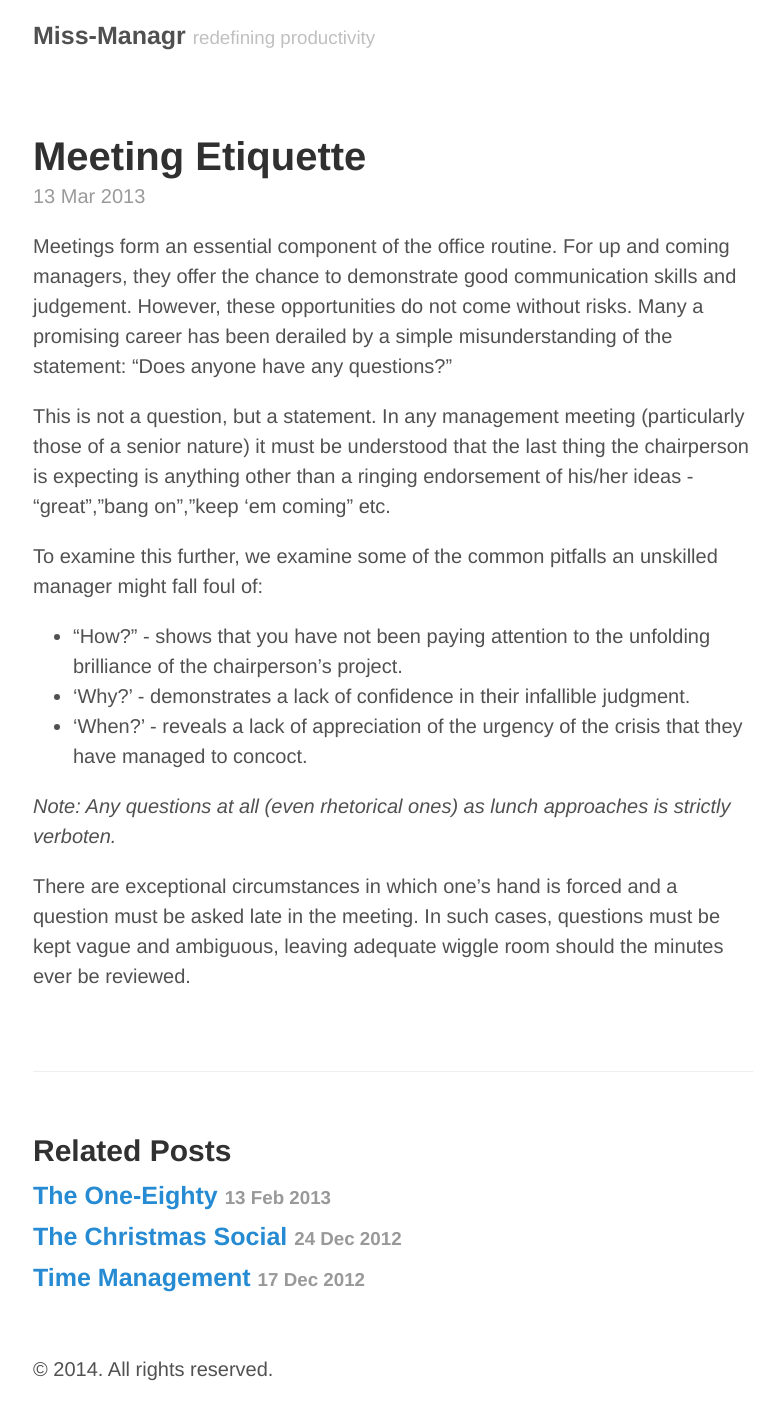
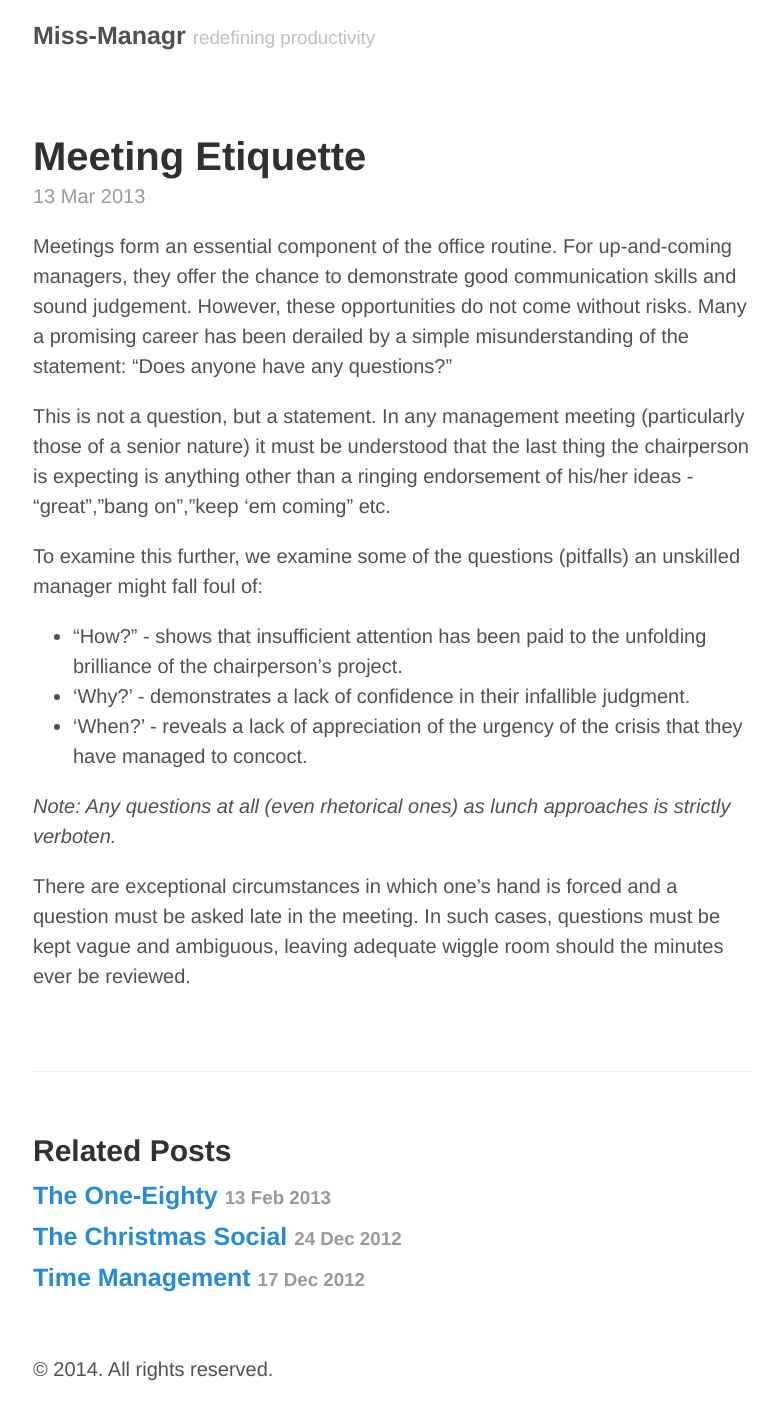
Before and after one commit to miss-manager/miss-manager.github.io, a Jekyll site: the page built from _posts/2013-03-13-meetings.md, in a window 1280 px wide. Shown: the whole page, without its empty margins (247-1031 px from the left). Built offline with Jekyll 4.4.1, drawn with Linux system fonts in a browser that asks for light colours; Markdown is read by kramdown in place of the engine named in the settings.

Commit message:
Fixed titles

```diff
--- a/_config.yml
+++ b/_config.yml
@@ -12,7 +12,7 @@ url:              http://miss-managr.com
 paginate:         1
 baseurl:          /
 author:
-  name:           Mark Otto
+  name:           Gertie Belcher
   url:            https://twitter.com/mdo
   email:          satiricallaughter@gmail.com
 
--- a/_posts/2013-03-13-meetings.md
+++ b/_posts/2013-03-13-meetings.md
@@ -3,13 +3,13 @@ layout: post
 title: Meeting Etiquette
 ---
 
-Meetings form an essential component of the office routine.  For up and coming managers, they offer the chance to demonstrate good communication skills and judgement.  However, these opportunities do not come without risks.  Many a promising career has been derailed by a simple misunderstanding of the statement: “Does anyone have any questions?”
+Meetings form an essential component of the office routine.  For up-and-coming managers, they offer the chance to demonstrate good communication skills and sound judgement.  However, these opportunities do not come without risks.  Many a promising career has been derailed by a simple misunderstanding of the statement: “Does anyone have any questions?”
 
 This is not a question, but a statement.  In any management meeting (particularly those of a senior nature) it must be understood that the last thing the chairperson is expecting is anything other than a ringing endorsement of his/her ideas - "great","bang on","keep 'em coming" etc.
 
-To examine this further, we examine some of the common pitfalls an unskilled manager might fall foul of:
+To examine this further, we examine some of the questions (pitfalls) an unskilled manager might fall foul of:
 
-* "How?" -  shows that you have not been paying attention to the unfolding brilliance of the chairperson’s project.
+* "How?" -  shows that insufficient attention has been paid to the unfolding brilliance of the chairperson’s project.
 * ‘Why?’ -  demonstrates a lack of confidence in their infallible judgment.
 * ‘When?’ - reveals a lack of appreciation of the urgency of the crisis that they have managed to concoct.
 
--- a/index.html
+++ b/index.html
@@ -7,9 +7,7 @@ title: Home
   {% for post in paginator.posts %}
   <div class="post">
     <h1 class="post-title">
-      <a href="{{ site.baseurl }}{{ post.url }}">
         {{ post.title }}
-      </a>
     </h1>
 
     <span class="post-date">{{ post.date | date_to_string }}</span>
```
